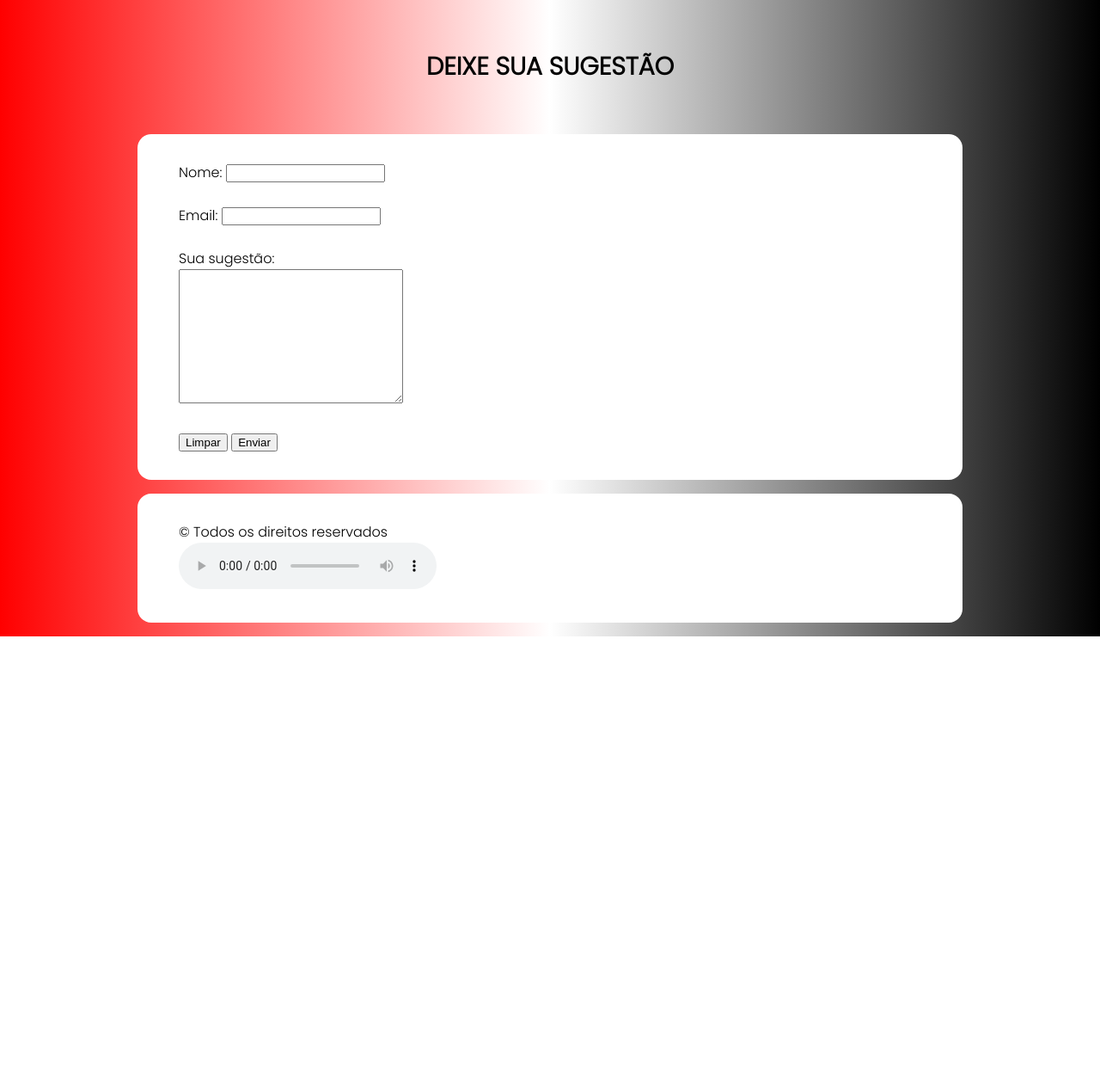
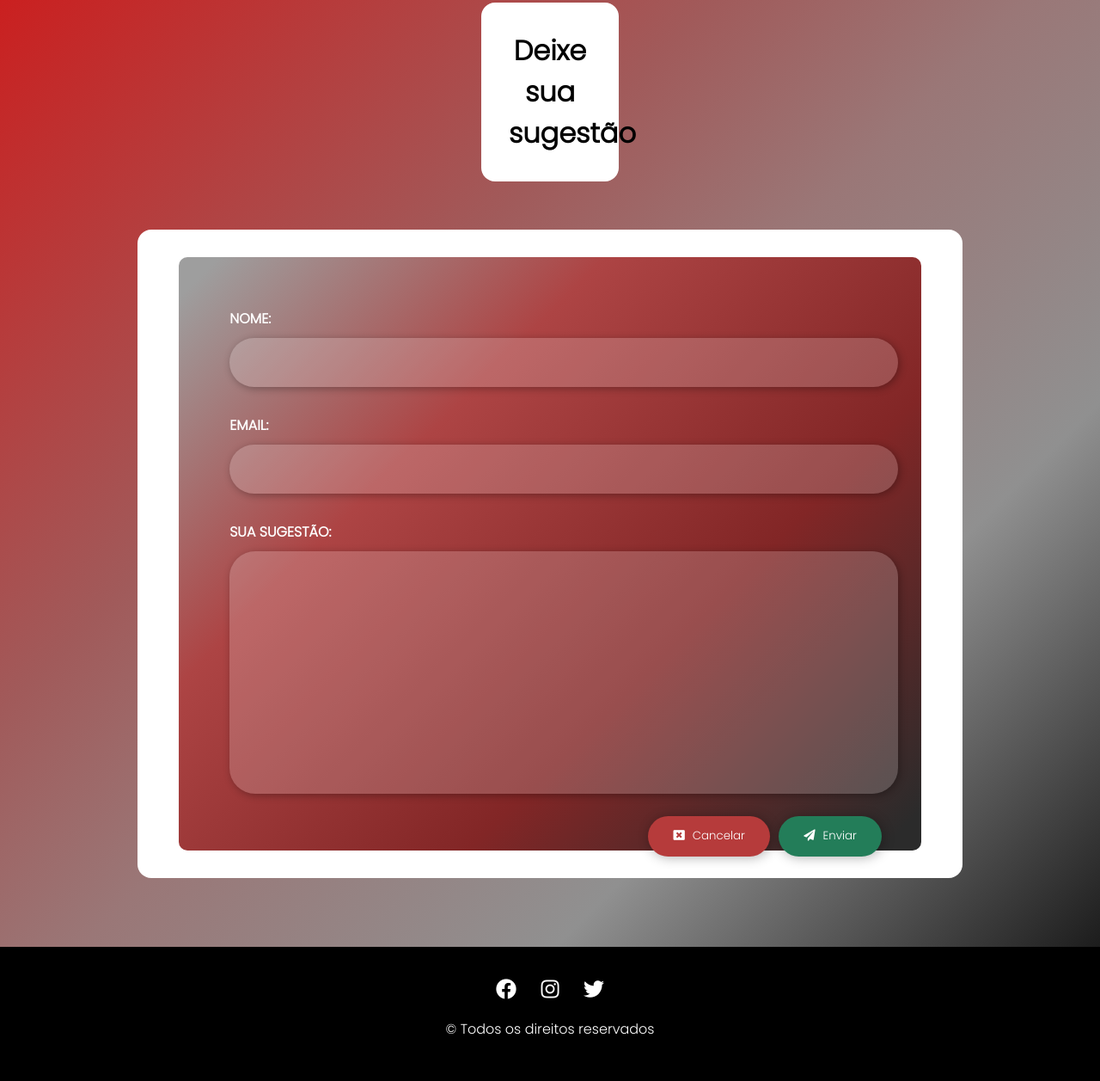
Before and after one commit to stFabio/course.web.fabio.santos, a plain HTML site: page html/contato.html in a window 1280 px wide. Shown: the part 96-1353 px from the top of the page at 86% size. Before the commit the page ends 836 px from the top, so only its background shows below. Drawn offline with Linux system fonts and the light colour scheme.

Commit message:
index, contato, titulos and style update

```diff
--- a/assets/css/styles.css
+++ b/assets/css/styles.css
@@ -1,7 +1,7 @@
 @import url('https://fonts.googleapis.com/css2?family=Lexend:wght@300&family=Poppins:wght@300&display=swap');
 
 body {
-    background: linear-gradient(90deg, rgba(255,0,0,1) 0%, rgba(255,255,255,1) 50%, rgba(0,0,0,1) 100%);
+    background: linear-gradient(135deg, rgba(207,25,25,1) 0%, rgba(161,90,90,1) 35%, rgba(154,119,119,1) 49%, rgba(144,144,144,1) 70%, rgba(0,0,0,1) 100%);
     margin: 0em;
     font-family: 'Poppins', sans-serif;
 }
@@ -45,7 +45,8 @@ nav #menu ul li a:hover {
 
 #footer-section {
     margin-top: 5em;
-    background-color: #fff;
+    color: #fff;
+    background-color: #000000;
     text-align: center;
     padding: 2em 3em;
 }
@@ -58,7 +59,7 @@ nav #menu ul li a:hover {
     font-size: 1.5em;
     padding: 0.5em;
     text-decoration: none;
-    color: #000;
+    color: #fff;
 }
 
 #players h2 {
@@ -121,9 +122,131 @@ header h1, h2{
 }
 
 #divHeader {
-    font: normal normal 300 0.9em/1em "Poppins";
+    font-family: "Poppins";
+    color: #000;
+    text-align: center;
+    border-radius: 1em;
+    background-color: #fff;
+    margin: 1.5em 35em;
+    padding: 2em
+}
+
+#divHeader h1 {
+    margin: 0;
+    padding: 0;
+}
+
+#titulos{
+    text-align: center;
+    width: 100%;
+    border: none;
+    border-collapse: separate;
+    border-spacing: 1em;
+    font-size: 1.05em;
+}
+
+#titulos th {
+    background-color: #f85f5f;
+    color: #fff;
+    padding: 0.8em;
+    border-radius: 1.5em;
+}
+
+#titulos td {
+    padding: 0.8em;
+}
+
+#titulos td:hover {
+    background-color: #8d8d8d;
+    color: #fff;
+    transition: all 0.5s;
+    border-radius: 4em;
+}
+
+#sugestion-form {
+    color: #fff;
+    font-family: 'Poppins';
+    font-weight: bold;
     text-transform: uppercase;
-    color: #000;
-    margin-top: 0;
-    padding: 20px 40px;
+    padding: 5% 5%;
+    background: linear-gradient(135deg, rgba(158,158,158,1) 3%, rgba(173,68,68,1) 32%, rgba(130,38,38,1) 66%, rgba(43,43,43,1) 97%);
+    border-radius: 10px;
 }
+
+#sugestion-form .input-group {
+    padding: 1em;
+}
+
+#sugestion-form .input-group textarea {
+    resize: none;
+}
+
+#sugestion-form .input-group input, textarea {
+    font-family: 'Poppins';
+    border: none;
+    padding: 1em 1em;
+    font-size: 1em;
+    border-radius: 30px;
+    box-shadow: 2px 2px 10px rgba(0,0,0, 0.3);
+    font-weight: 200;
+    width: 100%;
+    background-color: rgba(255, 255, 255, 0.185);
+    color: rgba(255,255,255, 0.4);
+    margin-top: 10px;
+}
+
+#sugestion-form .input-group input:focus, textarea:focus {
+    outline: none;
+    color: #fff;
+    transition: all 1s;
+}
+
+#sugestion-form .input-group input:hover, textarea:hover {
+    background-color: rgba(255, 253, 253, 0.315);
+    transition: all 0.5;
+}
+
+#sugestion-form .buttons-group {
+    float: right;
+}
+
+#sugestion-form .buttons-group button i{
+    margin-right: 0.4em;
+}
+
+
+#sugestion-form .buttons-group button {
+    font-family: "Poppins";
+    border: none;
+    margin: 0.2em;
+    padding: 1em 2.2em;
+    border-radius: 2em;
+    box-shadow: 0.1em 0.1em 1em rgba(0,0,0, 0.3);
+    color: #fff;
+}
+
+#sugestion-form .buttons-group button[type="reset"]{
+    background-color: #b63b3b;
+}
+
+#sugestion-form .buttons-group button[type="submit"]{
+    background-color: #237d59;
+}
+
+#sugestion-form .buttons-group button:focus{
+    outline: none;
+}
+
+#sugestion-form .buttons-group button[type="submit"]:hover{
+    background-color: #05ce7d;
+    transition: all 0.5s;
+    transform: scale(1.1);
+    cursor: pointer;
+}
+
+#sugestion-form .buttons-group button[type="reset"]:hover{
+    background-color: #ff1500;
+    transition: all 0.5s;
+    transform: scale(1.1);
+    cursor: pointer;
+}
--- a/html/contato.html
+++ b/html/contato.html
@@ -5,6 +5,8 @@
 		<meta http-equiv="X-UA-Compatible" content="IE=edge" />
 		<meta name="viewport" content="width=device-width, initial-scale=1.0" />
 		<link rel="stylesheet" type="text/css" href="../assets/css/styles.css" />
+		<link rel="stylesheet" href="https://pro.fontawesome.com/releases/v5.10.0/css/all.css" integrity="sha384-AYmEC3Yw5cVb3ZcuHtOA93w35dYTsvhLPVnYs9eStHfGJvOvKxVfELGroGkvsg+p" crossorigin="anonymous"/>
+
 		<title>Formulário de Contato</title>
 	</head>
 	<body>
@@ -26,36 +28,47 @@
 		<section>
 			<div class="card-content">
 				<article>
-					<form method="POST">
-						<label for="txtNome">Nome: </label>
-						<input type="text" name="txtNome" id="nome" />
-						<br /><br />
-						<label for="inpEmail">Email: </label>
-						<input type="email" name="inpEmail" id="email" />
-						<br /><br />
-						<label for="txtaSugestao">Sua sugestão:</label><br />
+					<form id="sugestion-form">
+						<div class="input-group">
+							<label for="txtName">Nome: </label>
+							<input type="text" id="txtName"/>
+						</div>
+
+						<div class="input-group">
+							<label for="txtEmail">Email: </label>
+							<input type="email" id="txtEmail" />
+						</div>
+
+						<div class="input-group">
+							<label for="txtaSugestao">Sua sugestão:</label>
 							<textarea
 								name="txtaSugestao"
 								id="sugestao"
 								cols="30"
 								rows="10"
 							></textarea>
-						<br /><br />
-						<button type="reset">Limpar</button>
-						<button type="submit">Enviar</button>
+						</div>
+
+						<div class="buttons-group">
+							<button type="reset">
+								<i class="fas fa-window-close"></i> Cancelar
+							</button>
+
+							<button type="submit">
+								<i class="fas fa-paper-plane"></i> Enviar
+							</button>
+						</div>
 					</form>
 				</article>
 			</div>
 		</section>
 		<footer>
-			<div class="card-content">
+			<section id="footer-section">
+				<a href="https://www.facebook.com/saopaulofc"><i class="fab fa-facebook"></i></a>
+				<a href="https://www.instagram.com/saopaulofc"><i class="fab fa-instagram"></i></a>
+				<a href="https://twitter.com/SaoPauloFC"><i class="fab fa-twitter"></i></a>
 				<article>&copy; Todos os direitos reservados</article>
-				<audio controls>
-					<source src="../assets/audio/hino-spfc.mp3" type="audio/mp3" />
-					Este browser não possui compatibilidade com áudio.
-				</audio>
-			</div>
-
+			</section>
 		</footer>
 	</body>
 </html>
```
Also changed, not shown: html/index.html (+0 -1 lines), html/titulos.html (+10 -19 lines). Lines whose indentation alone changed are shown as unchanged.
